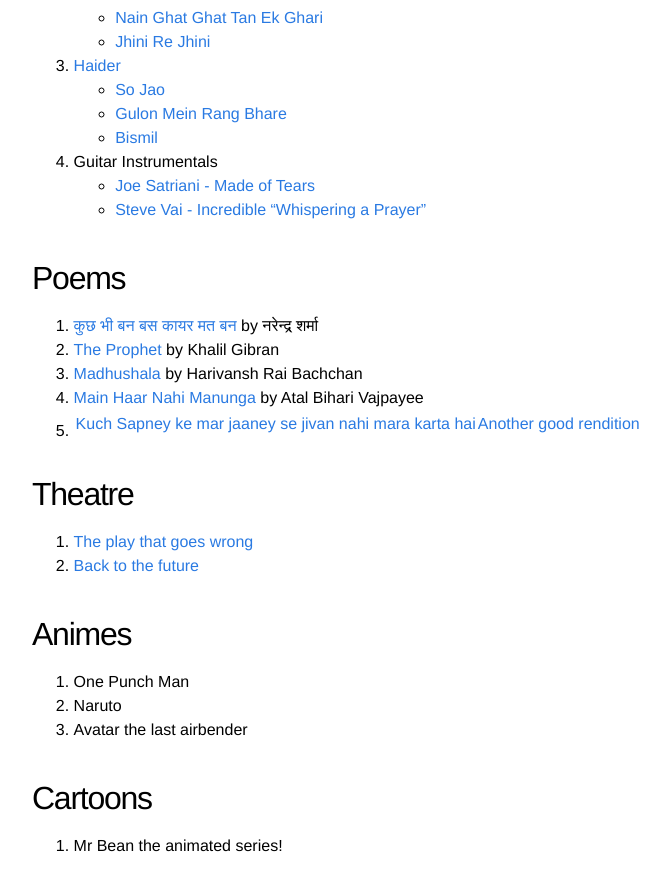
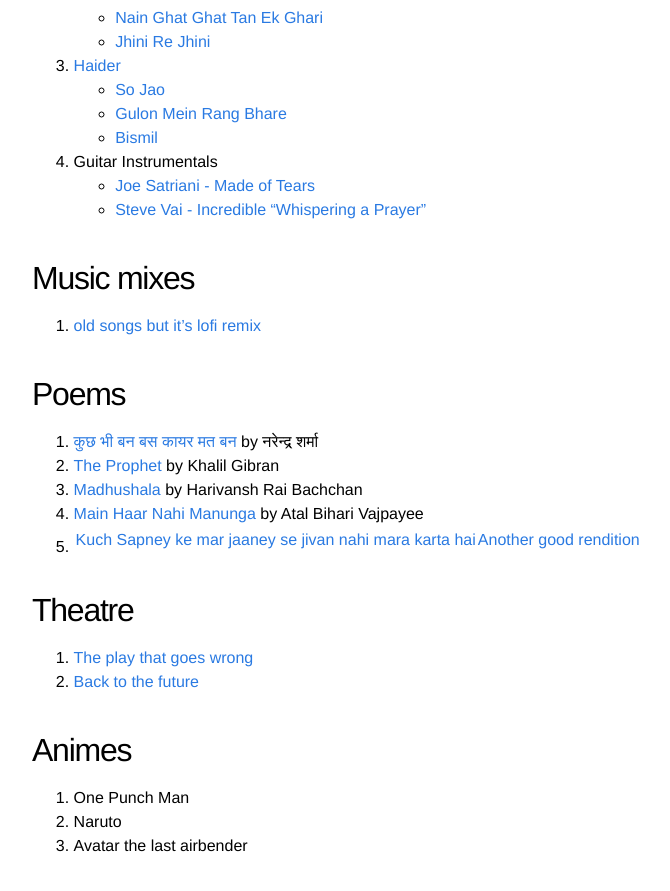
Before and after one commit to kislayabhi/kislayabhi.github.io, a Jekyll site: the page built from _posts/2024-7-23-My-personal-playlist.md, in a window 1280 px wide and 900 px high, scrolled down 615 px. Shown: the top 891 px of the window, without its empty margins (208-878 px from the left). Built offline with Jekyll 4.4.1, drawn with Linux system fonts in a browser that asks for light colours; comment, search, counter and statistics services are not loaded.

Commit message:
Update 2024-7-23-My-personal-playlist.md

```diff
--- a/_posts/2024-7-23-My-personal-playlist.md
+++ b/_posts/2024-7-23-My-personal-playlist.md
@@ -27,6 +27,9 @@ I have since very recently started realizing that there are certain things out t
 4. Guitar Instrumentals
    - [Joe Satriani - Made of Tears](https://www.youtube.com/watch?v=M4lsB-B1O7U)
    - [Steve Vai - Incredible "Whispering a Prayer"](https://youtu.be/ZWRySOtRuiQ?si=wnKGqIBc12moHIzF)
+
+## Music mixes
+1. [old songs but it's lofi remix](https://youtu.be/BrnDlRmW5hs?si=2jecTT1rNKj3_gPy)
 
 ## Poems
 1. [कुछ भी बन बस कायर मत बन](http://kavitakosh.org/kk/%E0%A4%95%E0%A5%81%E0%A4%9B_%E0%A4%AD%E0%A5%80_%E0%A4%AC%E0%A4%A8_%E0%A4%AC%E0%A4%B8_%E0%A4%95%E0%A4%BE%E0%A4%AF%E0%A4%B0_%E0%A4%AE%E0%A4%A4_%E0%A4%AC%E0%A4%A8_/_%E0%A4%A8%E0%A4%B0%E0%A5%87%E0%A4%A8%E0%A5%8D%E0%A4%A6%E0%A5%8D%E0%A4%B0_%E0%A4%B6%E0%A4%B0%E0%A5%8D%E0%A4%AE%E0%A4%BE) by नरेन्द्र शर्मा
```
